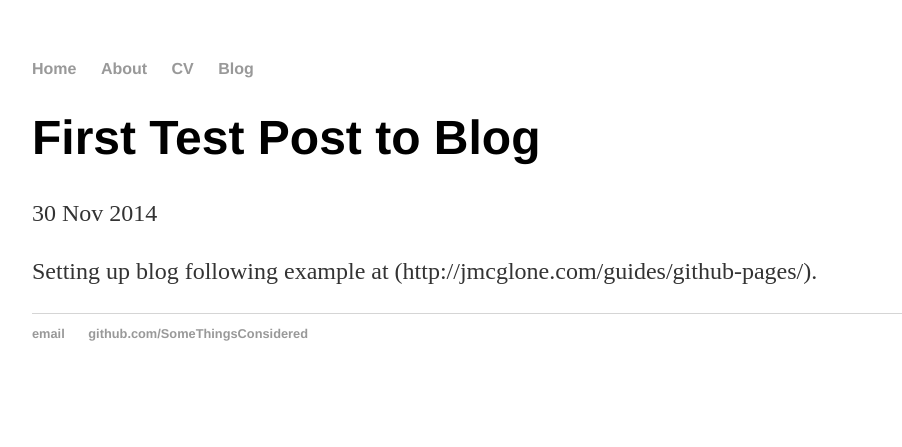
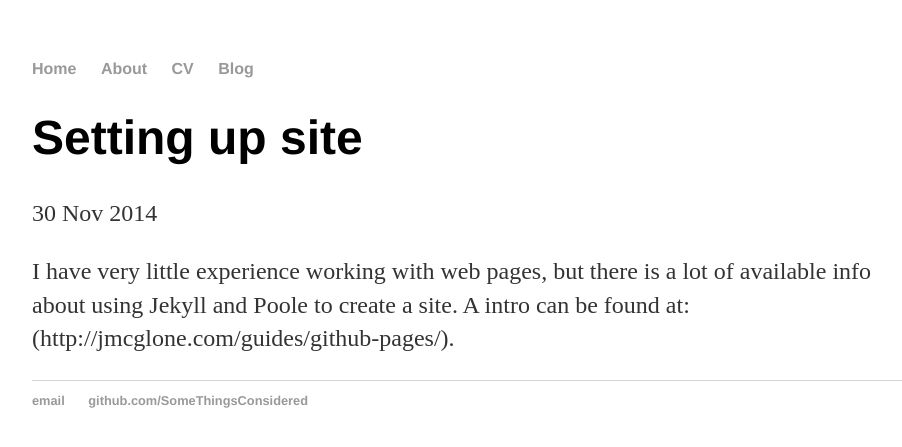
Before and after one commit to SomeThingsConsidered/SomeThingsConsidered.github.io, a Jekyll site: the page built from _posts/2015-11-30-initial-test.md, in a window 1280 px wide. Shown: the top 447 px of the page, without its empty margins (160-1062 px from the left). Built offline with Jekyll 4.4.1, drawn with Linux system fonts in a browser that asks for light colours.

Commit message:
Update 2015-11-30-initial-test.md

```diff
--- a/_posts/2015-11-30-initial-test.md
+++ b/_posts/2015-11-30-initial-test.md
@@ -1,7 +1,7 @@
 ---
 layout: post
-title: "First Test Post to Blog"
+title: "Setting up site"
 date: 2014-11-30
 ---
 
-Setting up blog following example at (http://jmcglone.com/guides/github-pages/).
+I have very little experience working with web pages, but there is a lot of available info about using Jekyll and Poole to create a site.  A intro can be found at: (http://jmcglone.com/guides/github-pages/).
```
